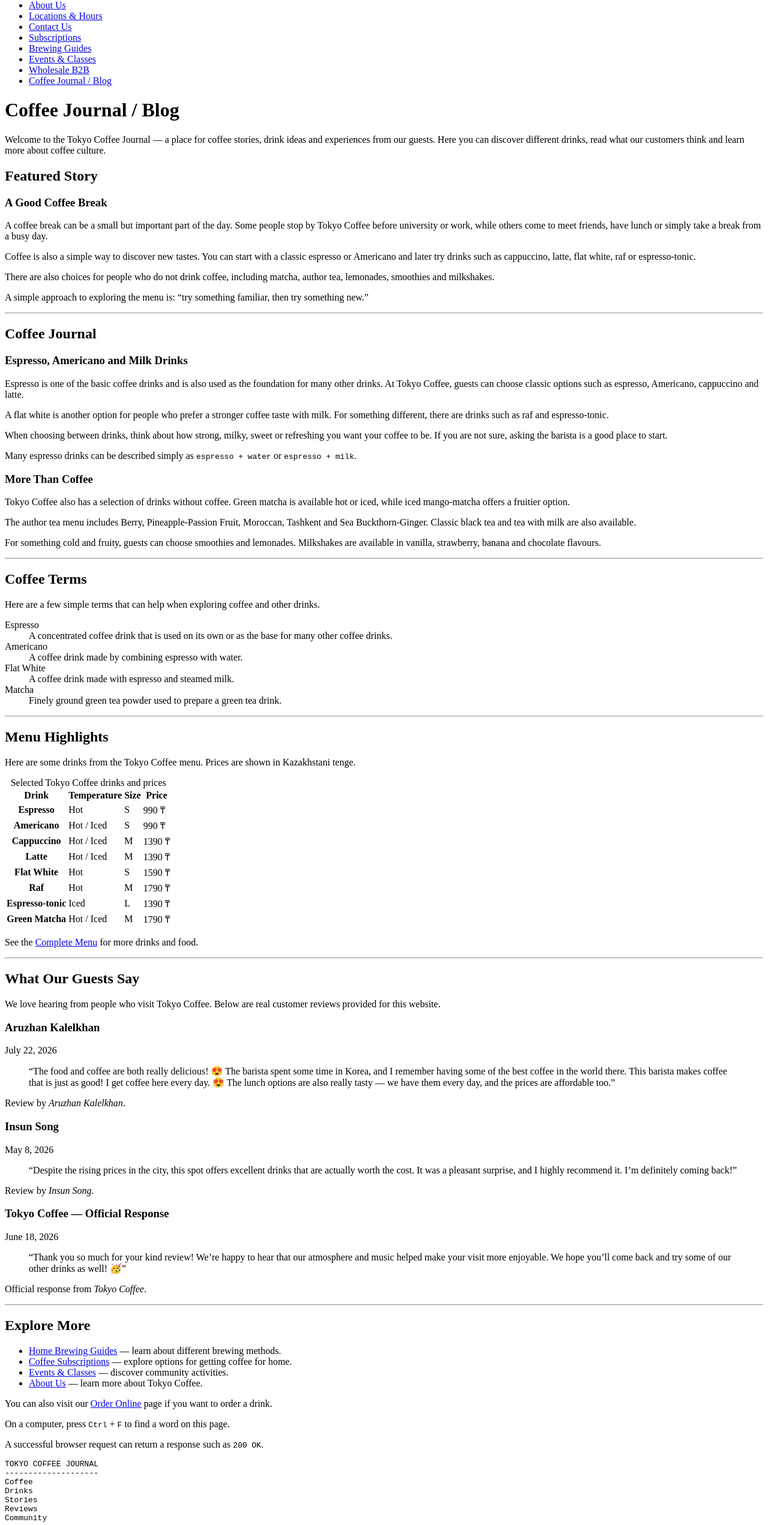
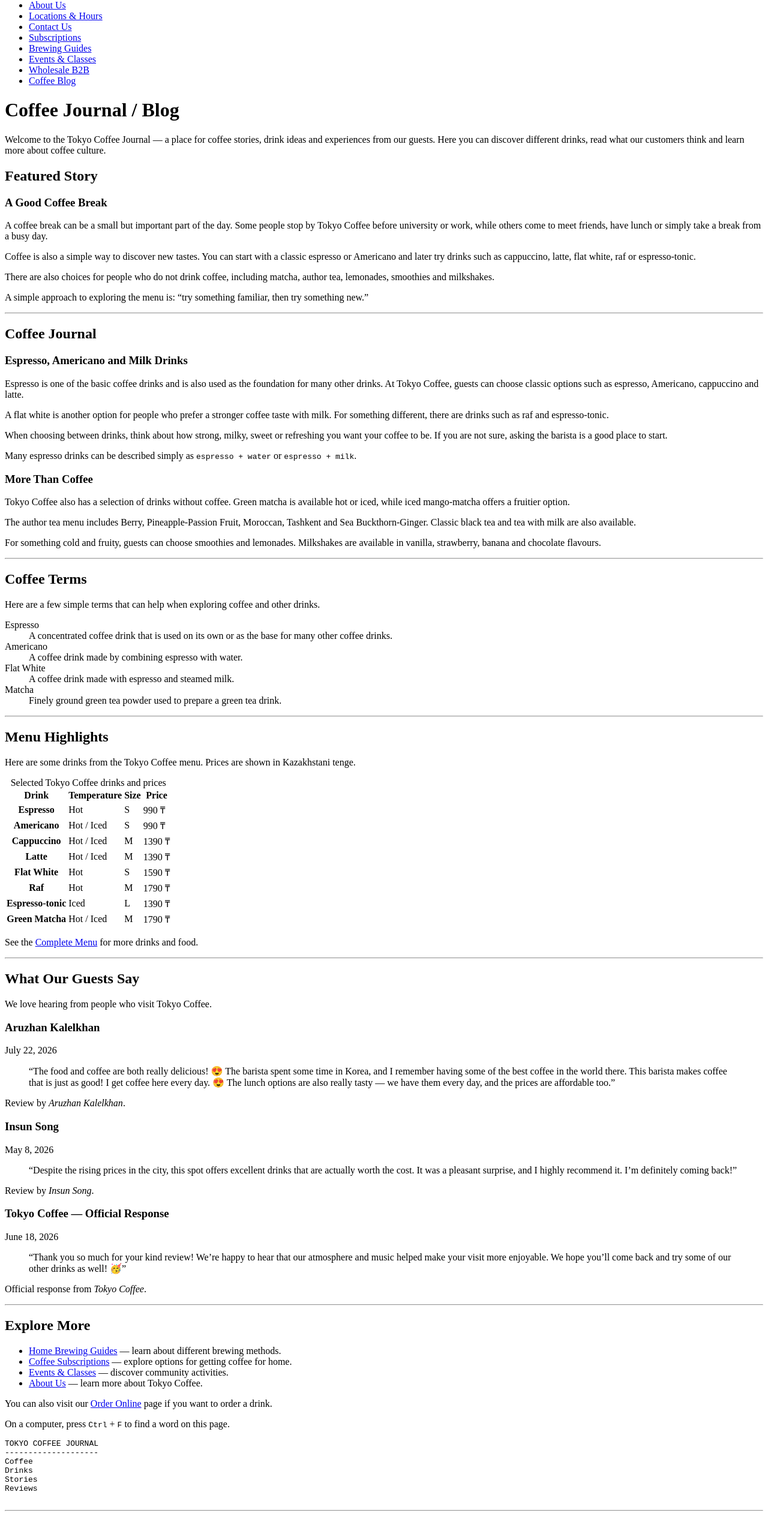
Before and after one commit to dev-dmitrii-g/web-technologies-1, a plain HTML site: page pages/blog.html in a window 1280 px wide. Shown: the part 104-2646 px from the top of the page at 60% size. Drawn offline with Linux system fonts and the light colour scheme.

Commit message:
Revise blog link and clean up content
Updated blog link text and removed unnecessary paragraphs.

```diff
--- a/pages/blog.html
+++ b/pages/blog.html
@@ -30,7 +30,7 @@
             <li><a href="brewing-guides.html">Brewing Guides</a></li>
             <li><a href="events.html">Events &amp; Classes</a></li>
             <li><a href="wholesale.html">Wholesale B2B</a></li>
-            <li><a href="blog.html">Coffee Journal / Blog</a></li>
+            <li><a href="blog.html">Coffee Blog</a></li>
         </ul>
     </nav>
 </header>
@@ -266,7 +266,6 @@
 
         <p>
             We love hearing from people who visit Tokyo Coffee.
-            Below are real customer reviews provided for this website.
         </p>
 
         <article>
@@ -374,11 +373,6 @@
             to find a word on this page.
         </p>
 
-        <p>
-            A successful browser request can return a response such as
-            <samp>200 OK</samp>.
-        </p>
-
         <pre>
 TOKYO COFFEE JOURNAL
 --------------------
@@ -386,7 +380,6 @@
 Drinks
 Stories
 Reviews
-Community
         </pre>
     </section>
 
@@ -554,11 +547,6 @@
     </div>
 
     <!-- A span is used only for a short inline status because it has no independent semantic meaning. -->
-    <p>
-        Journal status:
-        <span>real customer reviews included</span>.
-    </p>
-
 </main>
 
 
```
